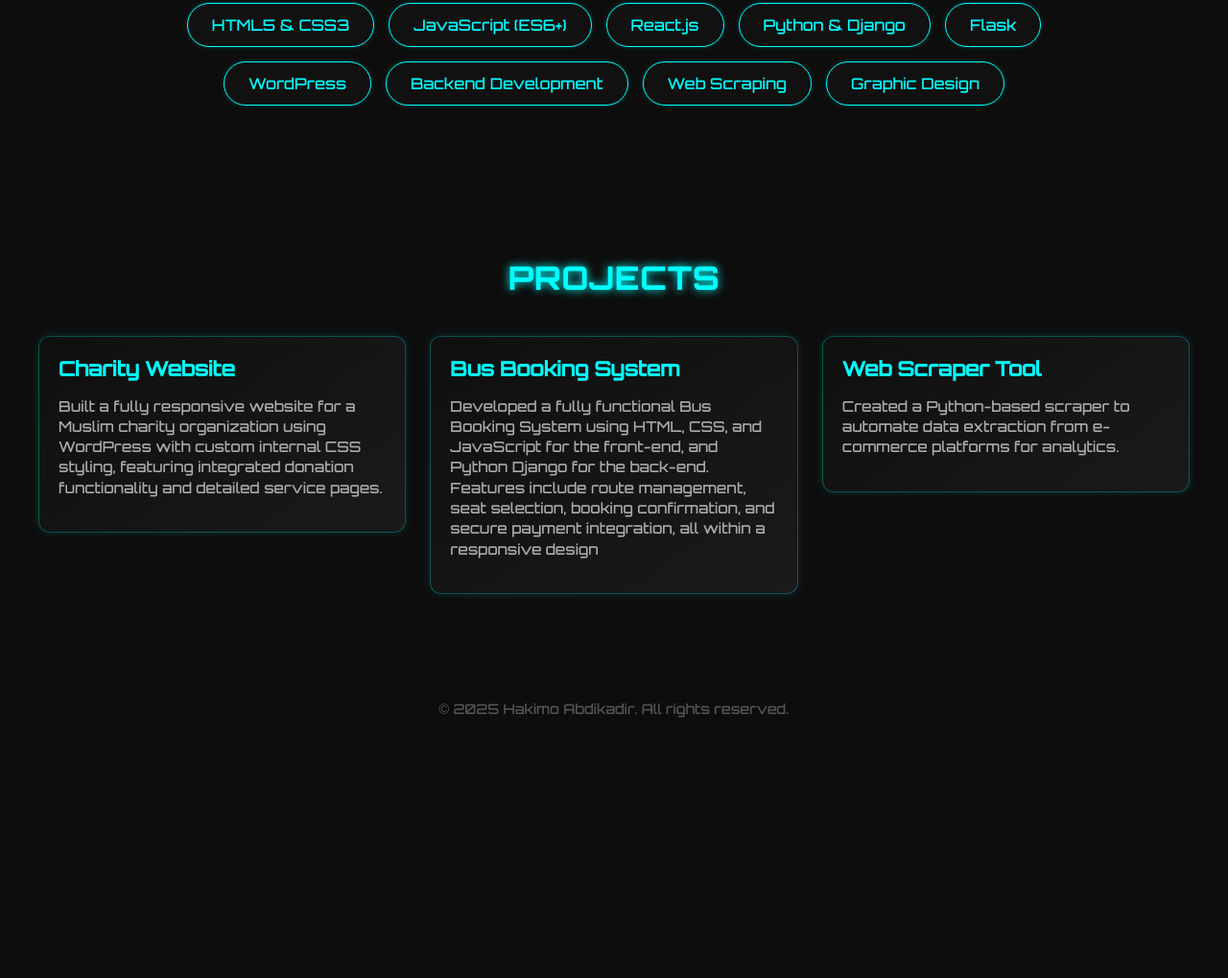
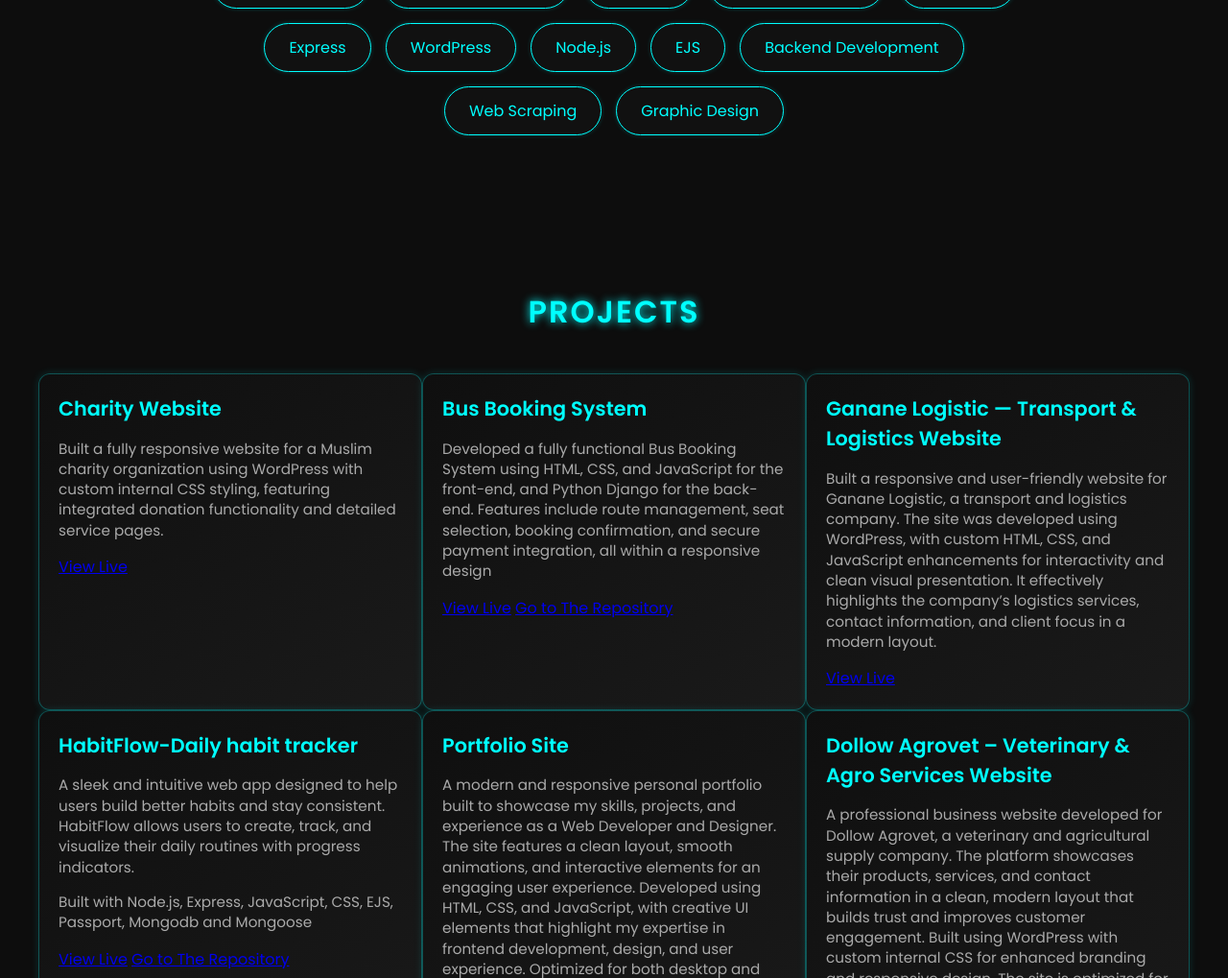
Before and after one commit to hikmaladan/my-portofolio, a plain HTML site: page index.html in a window 1280 px wide. Shown: the part 1781-2800 px from the top of the page at 96% size. Before the commit the page ends 2558 px from the top, so only its background shows below. Drawn offline with Linux system fonts and the light colour scheme.

Commit message:
added project

```diff
--- a/index.css
+++ b/index.css
@@ -1,7 +1,8 @@
 /* ========== General Styles ========== */
 body {
   margin: 0;
-  font-family: 'Orbitron', sans-serif;
+  box-sizing: border-box;
+  font-family: 'Poppins', sans-serif;
   background: #0d0d0d;
   color: #fff;
   scroll-behavior: smooth;
@@ -45,7 +46,6 @@ h1, h2, h3 {
 
 /* Dark Overlay (middle layer) */
 .hero::before {
-  content: "";
   position: absolute;
   top: 0;
   left: 0;
@@ -141,7 +141,7 @@ h1, h2, h3 {
 }
 
 .hero :hover {
-  background: #00ffff22;
+
   box-shadow: 0 0 10px #00ffff88;
 }
 
@@ -187,6 +187,7 @@ h1, h2, h3 {
   color: #00ffff;
   text-shadow: 0 0 8px #00ffff55;
   margin-bottom: 10px;
+  padding-left: 30px;
 }
 
 /* Title */
@@ -242,17 +243,20 @@ h1, h2, h3 {
 
 /* ========== Projects Section ========== */
 .projects {
-  display: grid;
-  grid-template-columns: repeat(3, 1fr); /* Changed this line */
-  gap: 25px;
-  max-width: 1200px; /* Slightly increased so 3 cards fit nicely */
+  display: flex;
+  flex-wrap: wrap;
+  justify-content: space-evenly;
   margin: 0 auto;
+  max-width: 1200px;
+
   box-sizing: border-box;
 }
 
 
 
 .projects .card {
+  flex: 0 0 33.33%;
+  box-sizing: border-box;
   background: linear-gradient(145deg, #0f0f0f, #1a1a1a);
   border: 1px solid #00ffff44;
   padding: 20px;
@@ -313,9 +317,7 @@ footer {
   height: 80px;
   border-radius: 50%;
   background: linear-gradient(135deg, #00ffff, #0066ff);
-  display: flex;
-  justify-content: center;
-  align-items: center;
+  display: inline;
   font-size: 3rem;
   font-weight: bold;
   color: #fff;
--- a/index.html
+++ b/index.html
@@ -4,7 +4,7 @@
   <meta charset="UTF-8" />
   <meta name="viewport" content="width=device-width, initial-scale=1.0"/>
   <title>Hakimo Abdikadir Portfolio</title>
-  <link href="https://fonts.googleapis.com/css2?family=Orbitron:wght@500&display=swap" rel="stylesheet">
+  <link href="https://fonts.googleapis.com/css2?family=Poppins:wght@400;600&display=swap" rel="stylesheet">
   <link rel="stylesheet" href="index.css" />
 </head>
 <body>
@@ -27,7 +27,7 @@
   </div>
 
   <h1><span id="typed-text"></span><span class="cursor">|</span></h1>
-  <h2>Web Developer | Designer</h2>
+  <h2>Software Engineer | Web Developer | Designer</h2>
   <div class="hero-buttons">
   <button class="btn-hero about-btn" onclick="document.getElementById('intro').scrollIntoView({behavior: 'smooth'})">About Me <span>↓</span></button>
   <button class="btn-hero skills-btn" onclick="document.getElementById('skills').scrollIntoView({behavior: 'smooth'})">Skills <span>↓</span></button>
@@ -42,17 +42,18 @@
     <div class="row align-items-center">
       <!-- Profile Picture -->
       <div class="col-md-4 text-center mb-4 mb-md-0">
-        <div class="avatar">&lt;/&gt;</div>
+
       </div>
       <!-- Name and About -->
       <div class="col-md-8">
-        <h1 class="typing-container">
+        <span class="avatar">&lt;/&gt;</span>
+        <span class="typing-container">
           Hakimo Abdikadir
-        </h1>
-        <p class="other-element">Web Developer | Designer</p>
+        </span>
+        <p class="other-element">Software Engineer | Web Developer | Designer</p>
         <div class="about-me">
-          <p>Hello, I’m <strong>Hakimo Abdikadir Abdinoor</strong> — a passionate and detail-oriented Web Developer and Designer based in Nairobi, Kenya. I hold a degree in Computer Information Systems from Kenya Methodist University and have experience in both web development and customer support.</p>
-          <p>I specialize in building responsive, user-friendly websites using technologies like <strong>HTML, CSS, JavaScript, React, Django, Flask</strong>, and <strong>WordPress</strong>. I also have experience with backend development, web scraping, and graphic design.</p>
+          <p>Hello, I’m <strong>Hakimo Abdikadir Abdinoor</strong> — a passionate and detail-oriented Software Engineer, Web Developer and Designer based in Nairobi, Kenya. I hold a degree in Computer Information Systems from Kenya Methodist University and have experience in both web development and customer support.</p>
+          <p>I specialize in building responsive, user-friendly websites and software solutions using technologies like <strong>HTML, CSS, JavaScript,Node.js,Express React, Django, Flask</strong>, and <strong>WordPress</strong>. I also have experience with backend development, web scraping, and graphic design.</p>
           <p>Beyond development, I’m passionate about mentorship and using tech to empower communities. I speak English, Kiswahili, and Somali, which helps me connect with diverse audiences.</p>
         </div>
       </div>
@@ -69,8 +70,12 @@
       <div>JavaScript (ES6+)</div>
       <div>React.js</div>
       <div>Python & Django</div>
-      <div>Flask</div>
+      <div>Passport</div>
+      <div>Express</div>
       <div>WordPress</div>
+      <div>Node.js</div>
+      <div>EJS</div>
+
       <div>Backend Development</div>
       <div>Web Scraping</div>
       <div>Graphic Design</div>
@@ -86,20 +91,59 @@
         <h3>Charity Website</h3>
         <p>Built a fully responsive website for a Muslim charity organization using WordPress with custom internal CSS styling,
            featuring integrated donation functionality and detailed service pages.</p>
+           <a href="https://medg2025.org/">View Live</a>
       </div>
       </a>
+
       <a href="https://bus-booking-rm8o.onrender.com" class="card-link">
       <div class="card">
         <h3>Bus Booking System</h3>
         <p>Developed a fully functional Bus Booking System using HTML, CSS, and JavaScript for the front-end,
            and Python Django for the back-end. Features include route management, seat selection, booking confirmation, and secure payment integration, all within a responsive design</p>
+        <a href="https://gananelogistic.com/">View Live</a>
+        <a href="https://github.com/hikmaladan/daily-habits-tracker">Go to The Repository</a>
       </div>
       </a>
-      <a href="#" class="card-link">
+
+       <a href="https://gananelogistic.com/" class="card-link">
       <div class="card">
-        <h3>Web Scraper Tool</h3>
-        <p>Created a Python-based scraper to automate data extraction from e-commerce platforms for analytics.</p>
+        <h3>Ganane Logistic — Transport & Logistics Website</h3>
+        <p>Built a responsive and user-friendly website for Ganane Logistic, a transport and logistics company. The site was developed using WordPress, with custom HTML, CSS, and JavaScript
+           enhancements for interactivity and clean visual presentation. It effectively highlights the company’s logistics services, contact information, and client focus in a modern layout.</p>
+
+        <a href="https://gananelogistic.com/">View Live</a>
+
       </div>
+      </a>
+
+      <a href="https://daily-habits-tracker-production.up.railway.app/" class="card-link">
+      <div class="card">
+        <h3>HabitFlow-Daily habit tracker</h3>
+        <p>A sleek and intuitive web app designed to help users build better habits and stay consistent. HabitFlow allows users to create, track, and visualize their daily routines with progress indicators.</p>
+        <p>Built with Node.js, Express, JavaScript, CSS, EJS, Passport, Mongodb and Mongoose</p>
+        <a href="https://daily-habits-tracker-production.up.railway.app/">View Live</a>
+        <a href="https://github.com/hikmaladan/daily-habits-tracker">Go to The Repository</a>
+      </div>
+      </a>
+
+      <a href="hakimo-abdikadir-abdinoor.netlify.app" class="card-link">
+      <div class="card">
+         <h3>Portfolio Site</h3>
+        <p>A modern and responsive personal portfolio built to showcase my skills, projects, and experience as a Web Developer and Designer. The site features a clean layout, smooth animations, and interactive elements for an engaging user experience.
+        Developed using HTML, CSS, and JavaScript, with creative UI elements that highlight my expertise in frontend development, design, and user experience. Optimized for both desktop and mobile devices to ensure seamless accessibility across all platforms.</p>
+        <a href="hakimo-abdikadir-abdinoor.netlify.app/">View Live</a>
+        <a href="https://github.com/hikmaladan/my-portofolio">Go to The Repository</a>
+      </div>
+      </a>
+
+       <a href="https://dollowagrovet.com/" class="card-link">
+      <div class="card">
+        <h3>Dollow Agrovet – Veterinary & Agro Services Website</h3>
+        <p>A professional business website developed for Dollow Agrovet, a veterinary and agricultural supply company. The platform showcases their products, services, and contact information in a clean, modern layout that builds trust and improves customer engagement.
+
+          Built using WordPress with custom internal CSS for enhanced branding and responsive design. The site is optimized for performance, mobile viewing, and SEO to attract more local customers.</p>
+          <a href="https://gananelogistic.com/">View Live</a>
+        </div>
       </a>
     </div>
   </section>
```
